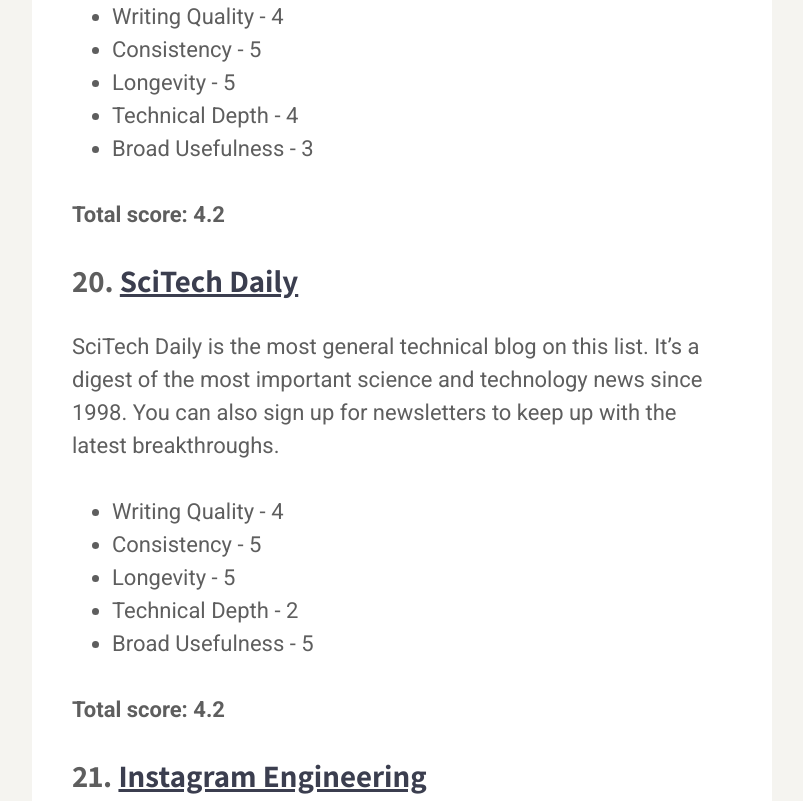
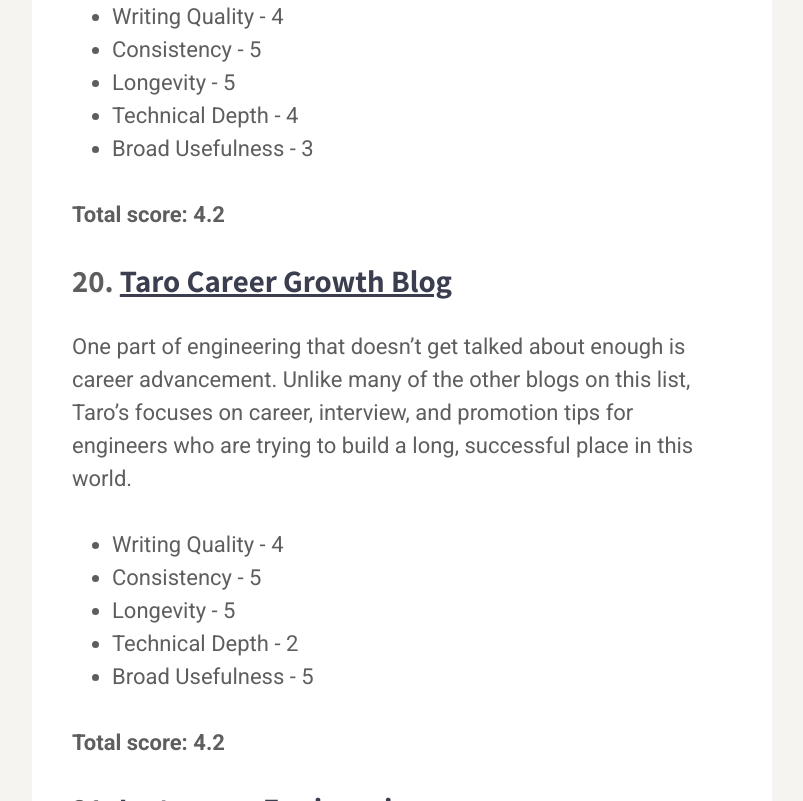
Before and after one commit to karllhughes/learn, a Jekyll site: the page built from _posts/2020-12-20-engineering-blogs.md, in a window 1280 px wide and 900 px high, scrolled down 12661 px, cut to the strip 0-801 px from the top of the window. Shown: the whole strip, without its empty margins (238-1041 px from the left). Built offline with Jekyll 4.4.1, drawn with Linux system fonts in a browser that asks for light colours; a script that is not in the unit is left out.

Commit message:
Update Posts “2020-12-20-engineering-blogs”

```diff
--- a/_posts/2020-12-20-engineering-blogs.md
+++ b/_posts/2020-12-20-engineering-blogs.md
@@ -250,9 +250,9 @@
 
 **Total score: 4.2**
 
-### 20. [SciTech Daily](https://scitechdaily.com/)
+### 20. [Taro Career Growth Blog](https://www.jointaro.com/blog/)
 
-SciTech Daily is the most general technical blog on this list. It’s a digest of the most important science and technology news since 1998. You can also sign up for newsletters to keep up with the latest breakthroughs.
+One part of engineering that doesn't get talked about enough is career advancement. Unlike many of the other blogs on this list, Taro's focuses on career, interview, and promotion tips for engineers who are trying to build a long, successful place in this world.
 
 * Writing Quality - 4
 * Consistency - 5
```
